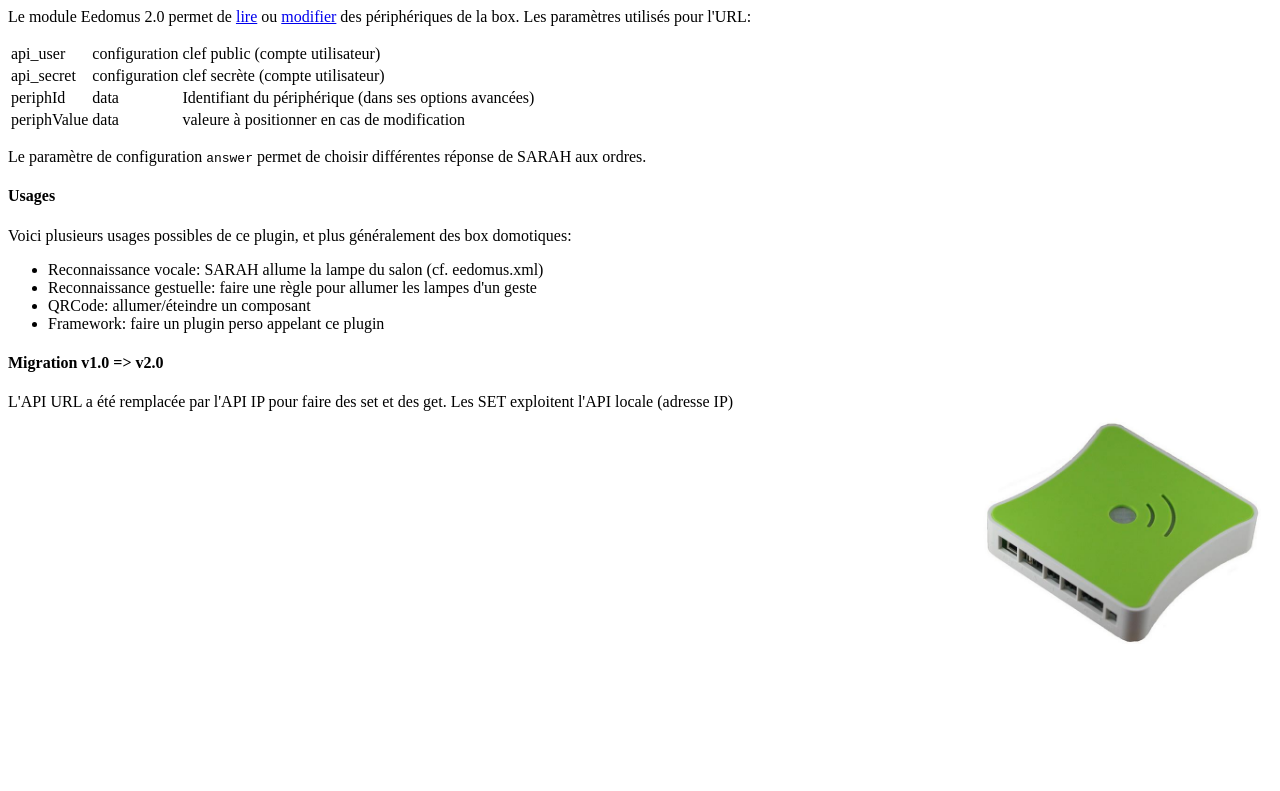
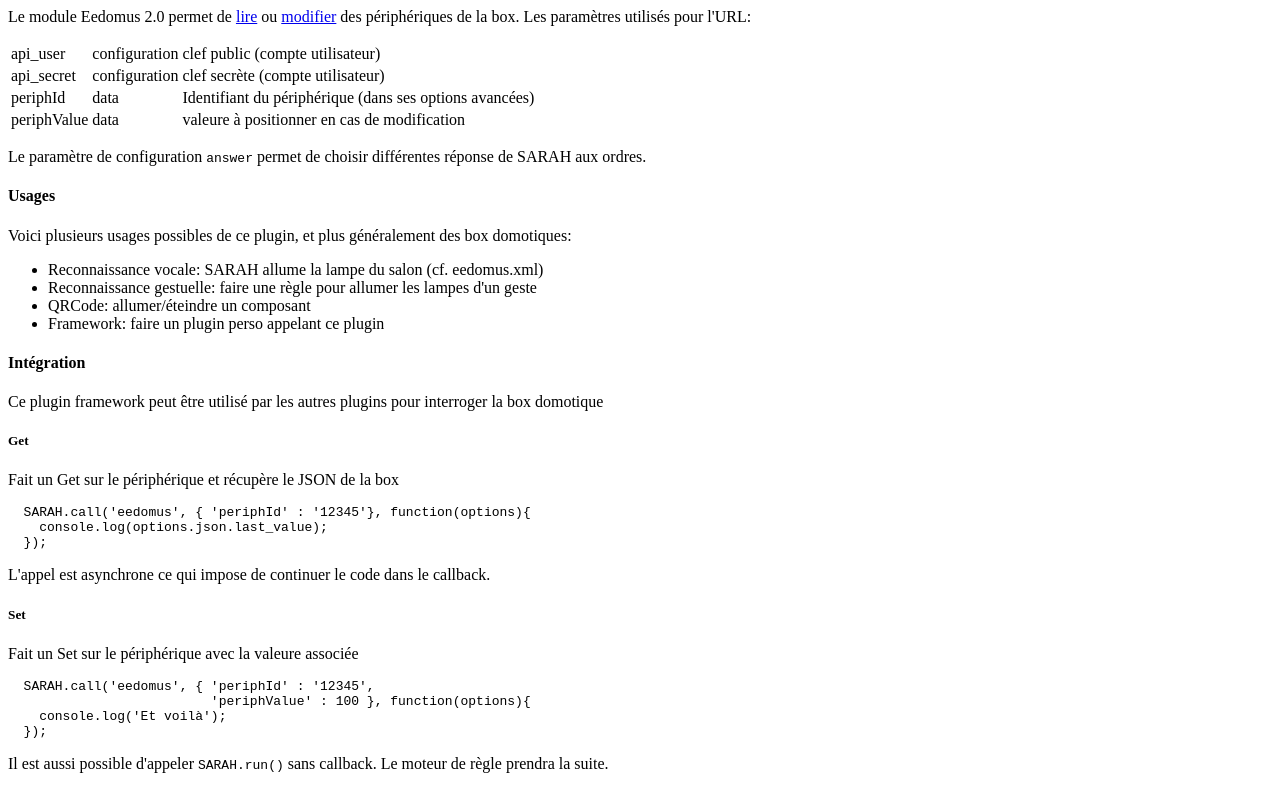
Before and after one commit to JpEncausse/SARAH-Plugin-Eedomus, a plain HTML site: page index.html in a window 1280 px wide. Shown: the top 791 px of the page. Drawn offline with Linux system fonts and the light colour scheme; files whose address does not match are found by name.

Commit message:
Version 2.1
Improve documentation

```diff
--- a/index.html
+++ b/index.html
@@ -27,6 +27,28 @@
             <li>Framework: faire un plugin perso appelant ce plugin</li>
           </ul>
 
+          <h4>Intégration</h4>
+          <p>Ce plugin framework peut être utilisé par les autres plugins pour interroger la box domotique</p>
+
+          <h5>Get</h5>
+          <p>Fait un Get sur le périphérique et récupère le JSON de la box</p>
+<pre>
+  SARAH.call('eedomus', { 'periphId' : '12345'}, function(options){
+    console.log(options.json.last_value);
+  });
+</pre>
+          <p>L'appel est asynchrone ce qui impose de continuer le code dans le callback.</p>
+
+          <h5>Set</h5>
+          <p>Fait un Set sur le périphérique avec la valeure associée</p>
+<pre>
+  SARAH.call('eedomus', { 'periphId' : '12345',
+                          'periphValue' : 100 }, function(options){
+    console.log('Et voilà');
+  });
+</pre>
+<p>Il est aussi possible d'appeler <code>SARAH.run()</code> sans callback. Le moteur de règle prendra la suite.</p>
+
           <h4>Migration v1.0 => v2.0</h4>
           L'API URL a été remplacée par l'API IP pour faire des set et des get. Les SET exploitent l'API locale (adresse IP)
       </div>
```
Also changed, not shown: 1 other file.
